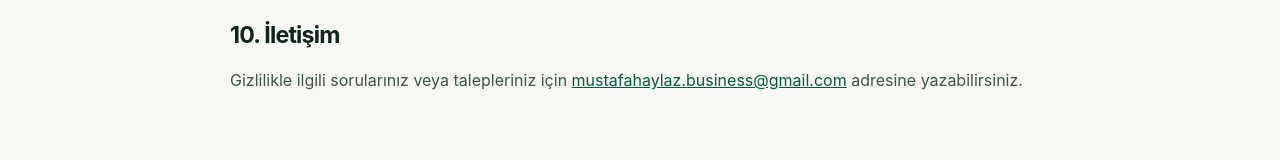
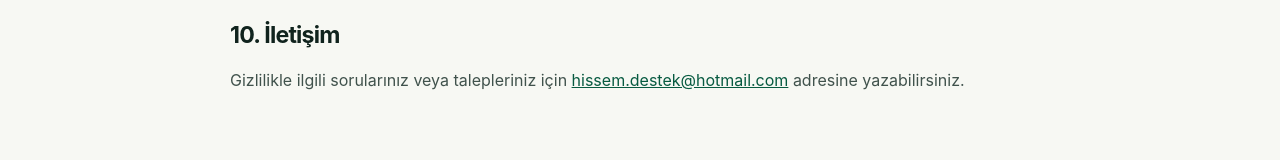
Before and after one commit to mustafahaylazbusiness/hissem, a plain HTML site: page privacy.html in a window 1280 px wide. Shown: the part 2293-2453 px from the top of the page. Drawn offline with Linux system fonts and the light colour scheme.

Commit message:
Update privacy.html

```diff
--- a/privacy.html
+++ b/privacy.html
@@ -48,7 +48,7 @@
       <p>Bu politika zaman zaman güncellenebilir. Önemli değişiklikler uygulama içinde veya bu sayfada duyurulur ve “Son güncelleme” tarihi yenilenir.</p>
 
       <h2>10. İletişim</h2>
-      <p>Gizlilikle ilgili sorularınız veya talepleriniz için <a href="mailto:mustafahaylaz.business@gmail.com">mustafahaylaz.business@gmail.com</a> adresine yazabilirsiniz.</p>
+      <p>Gizlilikle ilgili sorularınız veya talepleriniz için <a href="mailto:hissem.destek@hotmail.com">hissem.destek@hotmail.com</a> adresine yazabilirsiniz.</p>
     </article>
   </main>
   <footer class="site-footer"><div class="footer-row container"><p>© 2026 Hissem. Tüm hakları saklıdır.</p><div class="footer-links"><a href="index.html">Ana Sayfa</a><a href="terms.html">Kullanım Koşulları</a></div></div></footer>
```
